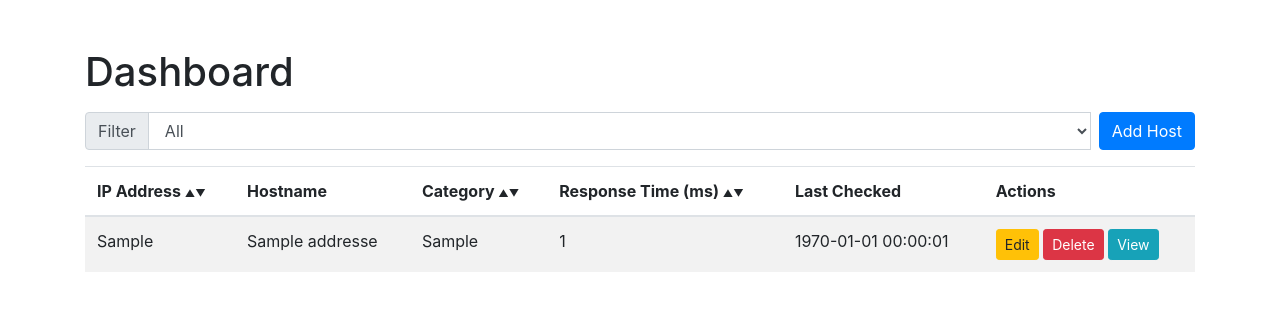
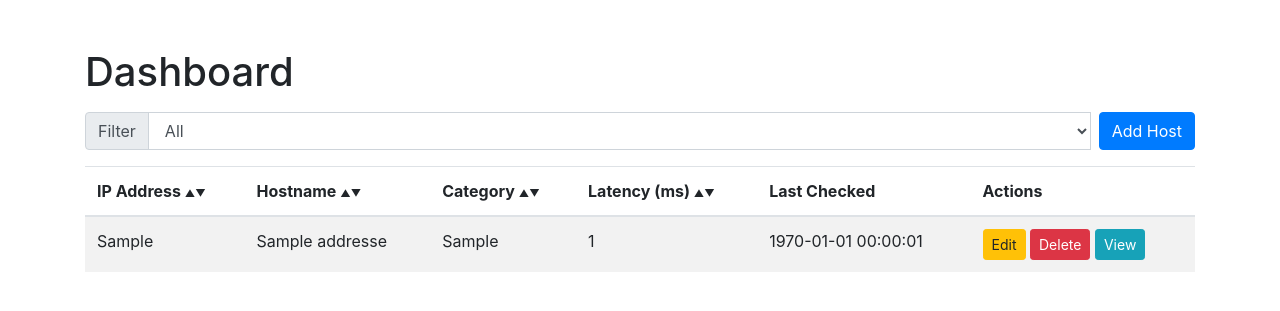
Before and after one commit to thejordanprice/network-status, a Flask app: page / in a window 1280 px wide. Shown: the part 56-367 px from the top of the page. Run offline with Flask 3, Linux system fonts and the light colour scheme; tables that the repository leaves empty hold one stand-in row (values such as "Sample post"); some libraries are stand-ins or nearby versions.

Commit message:
added sorting by hostname and minor css

```diff
--- a/templates/index.html
+++ b/templates/index.html
@@ -118,7 +118,7 @@
                         const aValue = a.querySelector(`.${column}-cell`).textContent.trim();
                         const bValue = b.querySelector(`.${column}-cell`).textContent.trim();
 
-                        if (column === 'ip') {
+                        if (column === 'ip' || column === 'hostname' || column === 'category') {
                             return order === 'asc' ? aValue.localeCompare(bValue) : bValue.localeCompare(aValue);
                         } else {
                             return order === 'asc' ? parseFloat(aValue) - parseFloat(bValue) : parseFloat(bValue) - parseFloat(aValue);
@@ -139,6 +139,9 @@
         .arrow-down {
             display: inline;
             font-size: 10px; /* Adjust the size of the triangles */
+        }
+        .sortable-header {
+            cursor: pointer;
         }
     </style>
 </head>
@@ -162,9 +165,9 @@
             <thead>
                 <tr>
                     <th scope="col" class="sortable-header" data-column="ip" data-order="asc">IP Address <span class="arrow-up">&#x25B2;</span><span class="arrow-down">&#x25BC;</span></th>
-                    <th scope="col">Hostname</th>
+                    <th scope="col" class="sortable-header" data-column="hostname" data-order="asc">Hostname <span class="arrow-up">&#x25B2;</span><span class="arrow-down">&#x25BC;</span></th>
                     <th scope="col" class="sortable-header" data-column="category" data-order="asc">Category <span class="arrow-up">&#x25B2;</span><span class="arrow-down">&#x25BC;</span></th>
-                    <th scope="col" class="sortable-header" data-column="response-time" data-order="asc">Response Time (ms) <span class="arrow-up">&#x25B2;</span><span class="arrow-down">&#x25BC;</span></th>
+                    <th scope="col" class="sortable-header" data-column="response-time" data-order="asc">Latency (ms) <span class="arrow-up">&#x25B2;</span><span class="arrow-down">&#x25BC;</span></th>
                     <th scope="col">Last Checked</th>
                     <th scope="col">Actions</th>
                 </tr>
@@ -173,7 +176,7 @@
                 {% for ip in ips %}
                     <tr data-ip-id="{{ ip[0] }}" data-category="{{ ip[3] }}">
                         <td class="ip-cell">{{ ip[1] }}</td>
-                        <td>{{ ip[2] }}</td>
+                        <td class="hostname-cell">{{ ip[2] }}</td>
                         <td>{{ ip[3] }}</td>
                         <td class="response-time-cell">{{ latest_ping_results[ip[0]]['response_time'] }}</td>
                         <td class="timestamp-cell">{{ latest_ping_results[ip[0]]['timestamp'] }}</td>
```
